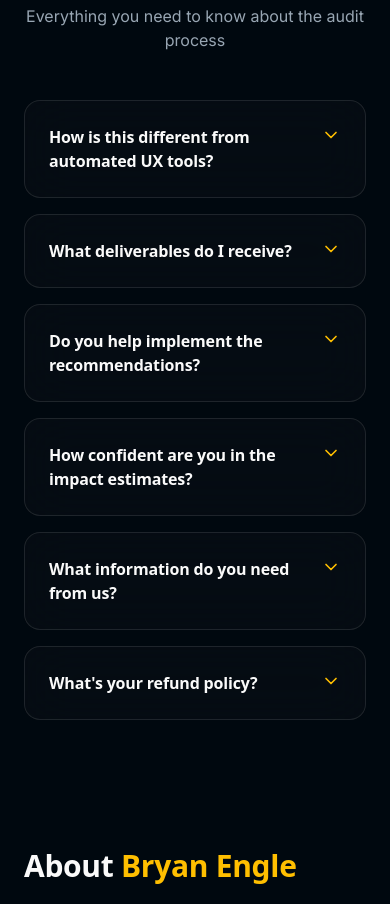
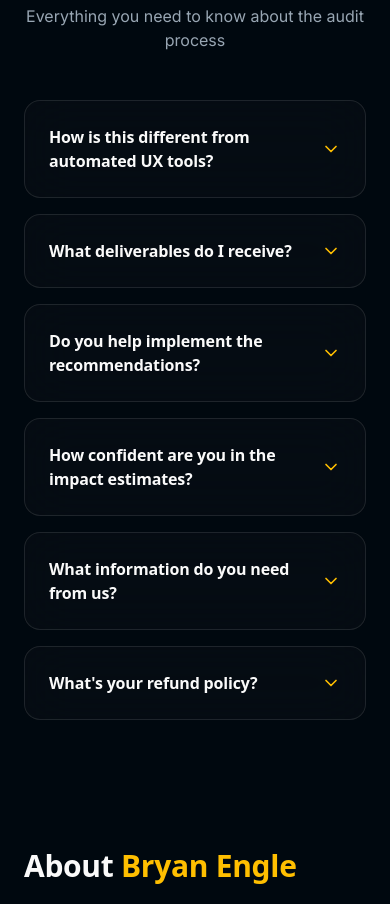
Before and after one commit to bry-the-guy/uxaudit, a Next.js app: page / in a window 390 px wide. Shown: the part 4460-5364 px from the top of the page. Built offline with nearby package versions, Linux system fonts and the light colour scheme; a web font is replaced by a local one.

Commit message:
update FAQ on mobile

```diff
--- a/app/page.tsx
+++ b/app/page.tsx
@@ -699,12 +699,12 @@
     <GlassCard className="p-6">
 <button
   onClick={() => setIsOpen(!isOpen)}
-        className="flex w-full items-start justify-between gap-4 text-left"
+  className="flex w-full items-center justify-between gap-4 text-left"
 >
   <h3 className="font-semibold text-foreground">{question}</h3>
   <ChevronDown
-          className={`h-5 w-5 flex-shrink-0 text-primary transition-transform ${
-            isOpen ? 'rotate-180' : ''
+    className={`h-5 w-5 flex-shrink-0 text-primary transition-transform my-auto ${
+      isOpen ? "rotate-180" : ""
     }`}
 />
 </button>
```
Lines whose indentation alone changed are shown as unchanged.
